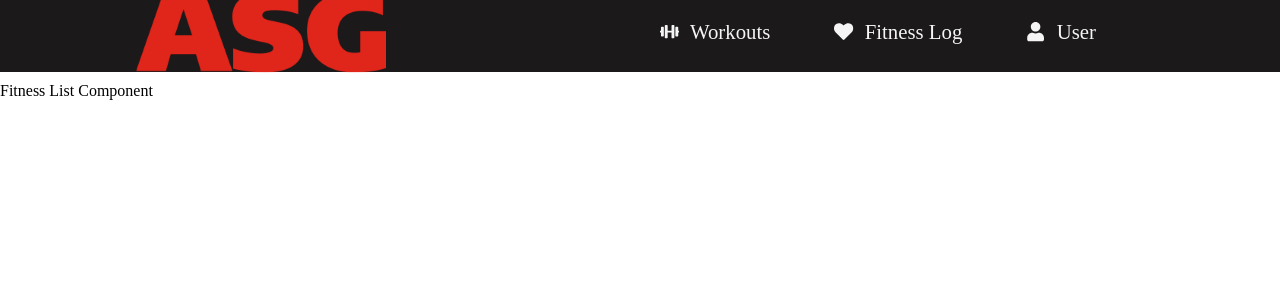
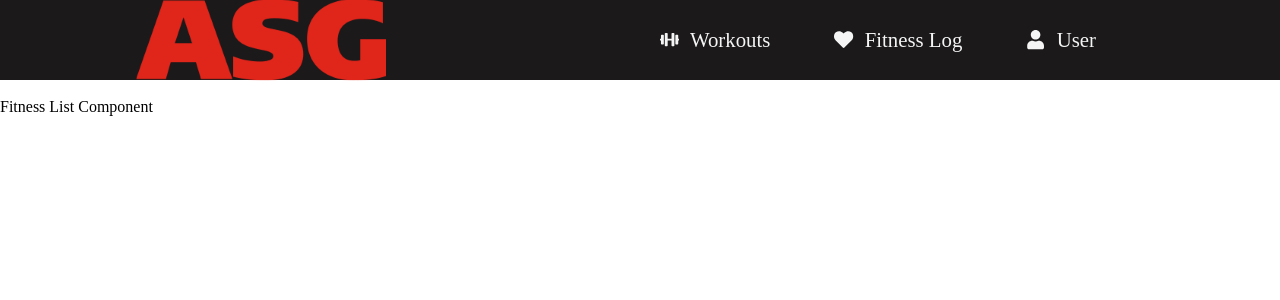
Before and after one commit to fitdevotaku/asg_dashboard, a React (Create React App) app in the folder asg_frontend/: page / in a window 1280 px wide. Shown: the top 300 px of the page. Built offline with nearby package versions, Linux system fonts and the light colour scheme.

Commit message:
changes in styles

```diff
--- a/asg_frontend/src/components/Navbar/navstyles.css
+++ b/asg_frontend/src/components/Navbar/navstyles.css
@@ -1,6 +1,6 @@
 .navbar {
   height: 10vh;
-  margin: -1vh;
+  margin: -0vh;
   background: #1b1919;
   display: flex;
   align-items: center;
```
